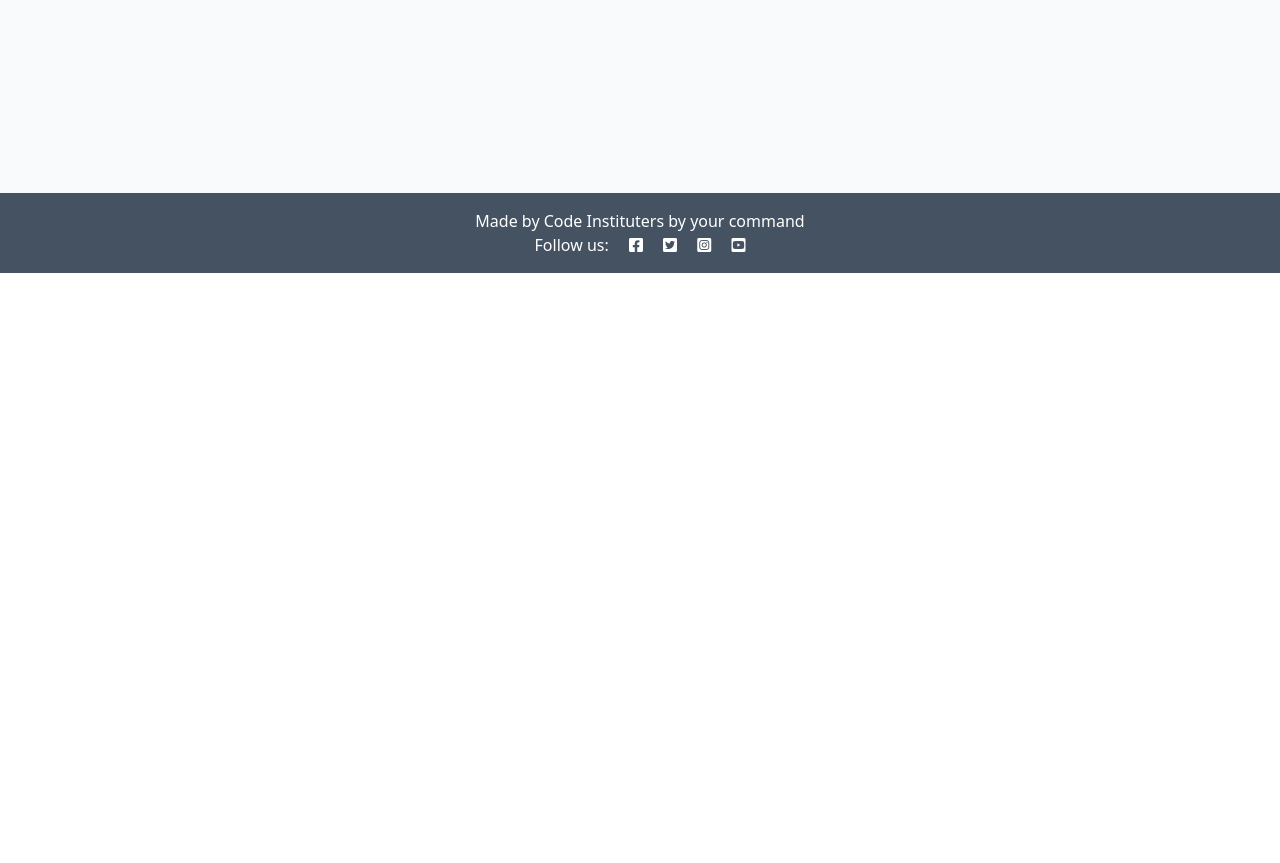
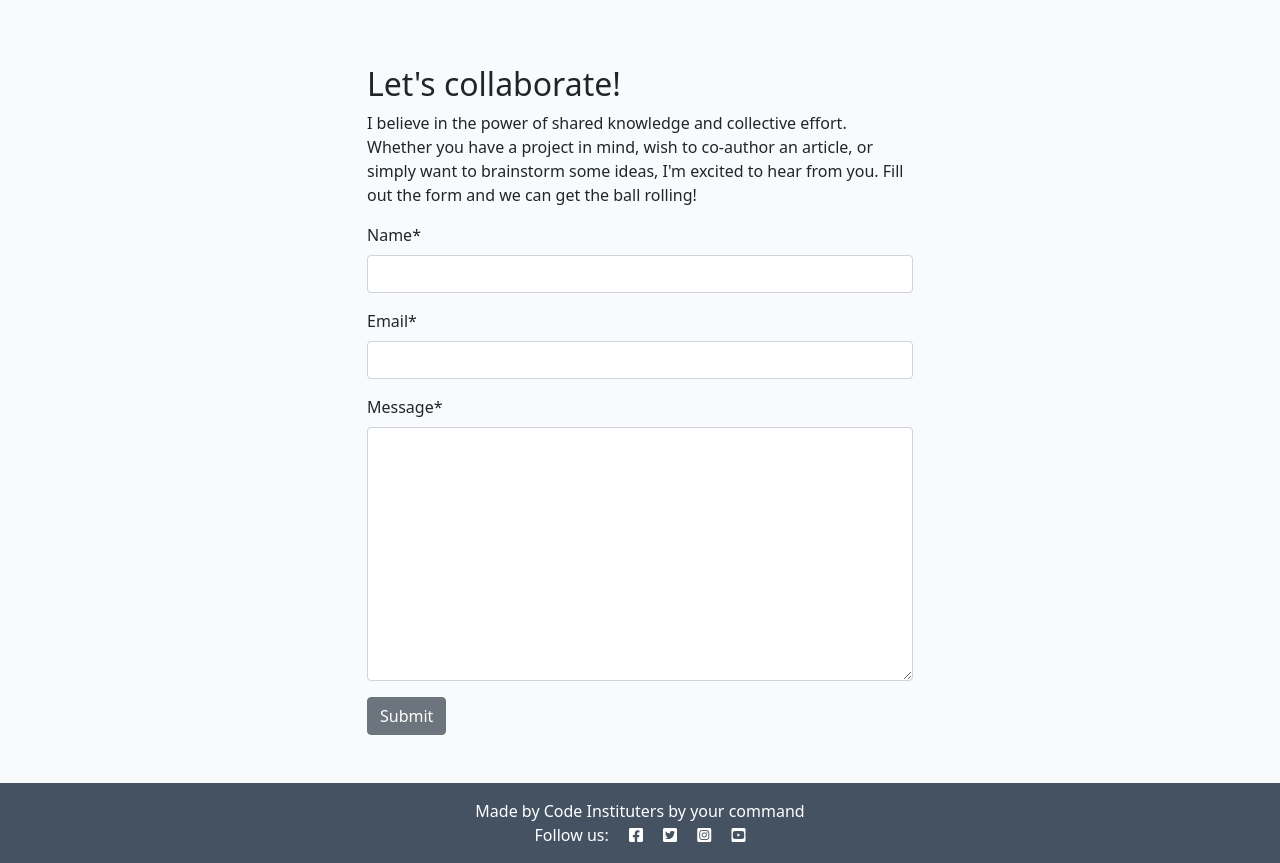
Before and after one commit to Fergus-Stonehouse/dajngo-blog, a Django app: page /about/ in a window 1280 px wide. Shown: the part 527-1390 px from the top of the page. Before the commit the page ends 800 px from the top, so only its background shows below. Run offline with Django 4.2, Linux system fonts and the light colour scheme; data that the repository does not hold is empty; some libraries are stand-ins or nearby versions.

Commit message:
Add Collaborate Request form

```diff
--- /dev/null
+++ b/about/forms.py
@@ -0,0 +1,8 @@
+from .models import CollaborateRequest
+from django import forms
+
+
+class CollaborateForm(forms.ModelForm):
+    class Meta:
+        model = CollaborateRequest
+        fields = ('name', 'email', 'message')
--- a/about/models.py
+++ b/about/models.py
@@ -1,12 +1,22 @@
 from django.db import models
-
 
 # Create your models here.
 
+
 class About(models.Model):
     title = models.CharField(max_length=200)
+    updated_on = models.DateTimeField(auto_now=True)
     content = models.TextField()
-    updated_on = models.DateTimeField(auto_now=True)
 
     def __str__(self):
         return self.title
+
+
+class CollaborateRequest(models.Model):
+    name = models.CharField(max_length=200)
+    email = models.EmailField()
+    message = models.TextField()
+    read = models.BooleanField(default=False)
+
+    def __str__(self):
+        return f"Collaboration request from {self.name}"
--- a/about/templates/about/about.html
+++ b/about/templates/about/about.html
@@ -1,23 +1,42 @@
 {% extends 'base.html' %}
+{% load static %}
+{% load crispy_forms_tags %}
+
 {% block content %}
-{% load static %}
 <div class="container mt-5">
     <div class="row">
-        <div class="col-4 text-center">
+        <div class="col-12 col-md-4 text-center">
             <img src="{% static 'images/me_oct_2024.jpg' %}" width="75%">
         </div>
-        <div class="col-8">
-            <!-- Title goes between these h2 tags -->
+        <div class="col-12 col-md-8">
             <h2>{{ about.title }}</h2>
-            <!-- Content goes directly underneath this -->
-             {{ about.content | safe }}
+            {{ about.content | safe }}
         </div>
     </div>
     <div class="row">
         <div class="col text-right">
-            <!-- Updated on field goes in here -->
-            <p class="text-end"><em>Updated on: {{ about.updated_on }}</em></p>
+          <!-- Updated on field goes in here -->
+
+          <p class="text-end"><em>Updated on: {{ about.updated_on }}</em></p>
         </div>
-      </div>
+    </div>
+    <div class="row justify-content-center">
+        <div class="col-12 col-md-6 my-5">
+            <h2>Let's collaborate!</h2>
+            <p>I believe in the power of shared knowledge and collective effort.
+                Whether you have a project in mind, wish to co-author
+                an article, or simply want to brainstorm some ideas,
+                I'm excited to hear from you. Fill out the form
+                and we can get the ball rolling!</p>
+
+            <!-- add your form here. Your submit button should
+                                have the classes of btn, btn-secondary -->
+            <form method="post">
+                    {{ collaborate_form | crispy }}
+                    {% csrf_token %}
+                    <button class="btn btn-secondary" type="submit" >Submit</button>
+            </form>
+        </div>
+    </div>
 </div>
 {% endblock content %}
--- a/about/views.py
+++ b/about/views.py
@@ -1,5 +1,6 @@
 from django.shortcuts import render
 from .models import About
+from .forms import CollaborateForm
 
 # Create your views here.
 
@@ -9,9 +10,13 @@ def about_me(request):
     """
 
     about = About.objects.all().order_by('-updated_on').first()
+    collaborate_form = CollaborateForm()
 
     return render(
         request,
         "about/about.html",
-        {"about": about},
+        {
+            "about": about,
+            "collaborate_form": collaborate_form,
+        },
     )
--- a/blog/views.py
+++ b/blog/views.py
@@ -11,6 +11,7 @@ class PostList(generic.ListView):
     queryset = Post.objects.filter(status=1)
     template_name = "blog/index.html"
     paginate_by = 6
+
 
 
 def post_detail(request, slug):
@@ -32,6 +33,7 @@ def post_detail(request, slug):
     comments = post.comments.all().order_by("-created_on")
     comment_count = post.comments.filter(approved=True).count()
     if request.method == "POST":
+        print("Received a POST request here")
         comment_form = CommentForm(data=request.POST)
         if comment_form.is_valid():
             comment = comment_form.save(commit=False)
@@ -45,6 +47,8 @@ def post_detail(request, slug):
 
     comment_form = CommentForm()
 
+    print("Rendering Template here")
+
     return render(
         request,
         "blog/post_detail.html",
--- a/templates/base.html
+++ b/templates/base.html
@@ -91,6 +91,7 @@
             </div>
         </div>
     </div>
+
     <main class="flex-shrink-0 main-bg">
         {% if user.is_authenticated %}
         <p class="text-end m-3">You are logged in as {{ user }}</p>
```
Also changed, not shown: about/admin.py (+14 -4 lines), about/migrations/0002_collaboraterequest.py (added).
